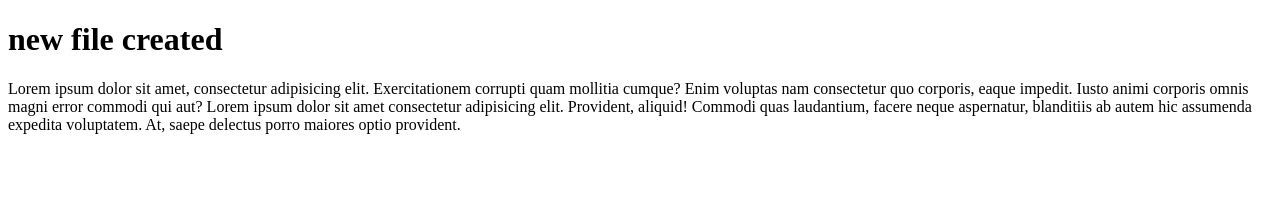
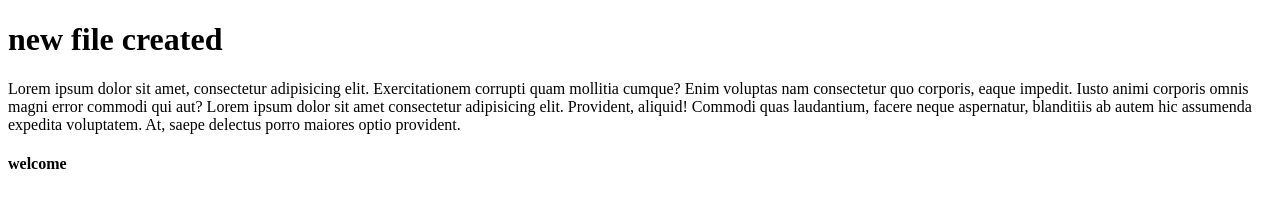
Before and after one commit to MUSKINA/GITSAMPLE, a plain HTML site: page home.html in a window 1280 px wide. Drawn offline with Linux system fonts and the light colour scheme.

Commit message:
new conflict1

```diff
--- a/home.html
+++ b/home.html
@@ -10,5 +10,6 @@
 <p>Lorem ipsum dolor sit amet, consectetur adipisicing elit. Exercitationem corrupti quam mollitia cumque? Enim voluptas nam consectetur quo corporis, eaque impedit. Iusto animi corporis omnis magni error commodi qui aut?
     Lorem ipsum dolor sit amet consectetur adipisicing elit. Provident, aliquid! Commodi quas laudantium, facere neque aspernatur, blanditiis ab autem hic assumenda expedita voluptatem. At, saepe delectus porro maiores optio provident.
 </p>
+<h4>welcome</h4>
 </body>
 </html>
```
